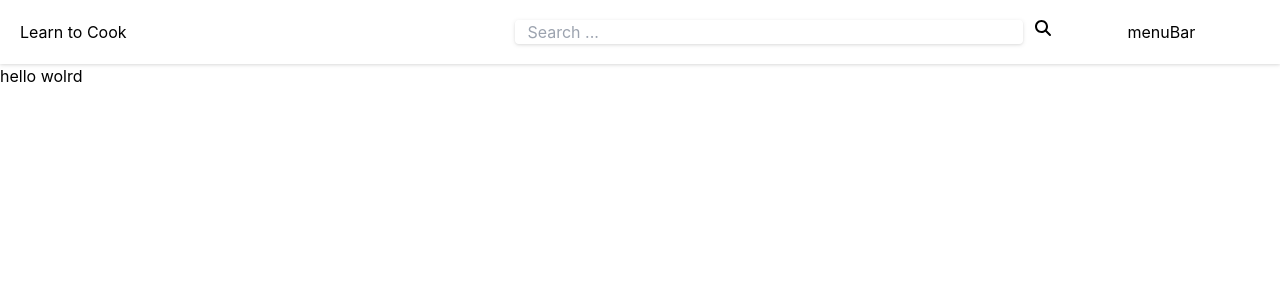
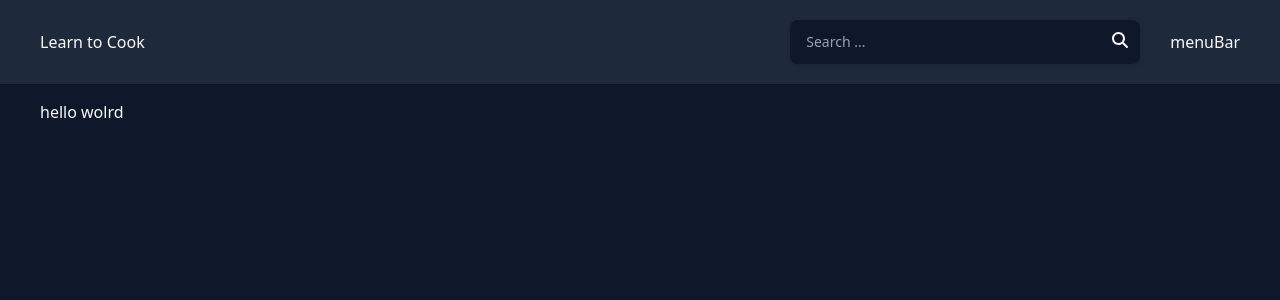
Before and after one commit to LebasoraJohnJefferson/cooking-recipe, a Next.js app: page / in a window 1280 px wide. Shown: the top 300 px of the page. Built offline with nearby package versions, Linux system fonts and the light colour scheme.

Commit message:
style: colors

```diff
--- /dev/null
+++ b/components/Header.jsx
@@ -0,0 +1,32 @@
+import { FontAwesomeIcon } from "@fortawesome/react-fontawesome";
+import { faMagnifyingGlass } from "@fortawesome/free-solid-svg-icons";
+
+const Header = () => {
+  return (
+    <header>
+      <div className="bg-slate-800 drop-shadow py-5 px-2">
+        <div className="flex justify-between items-center max-w-[1200px] mx-auto">
+          <h1>Learn to Cook</h1>
+
+          <div className="grid grid-cols-[1fr_30px] items-center">
+            <div className="relative w-fit">
+              <input
+                name="searchContent"
+                className="w-[350px] drop-shadow outline-0 py-3 px-4 text-sm rounded-lg bg-slate-900"
+                placeholder="Search ..."
+              />
+              <FontAwesomeIcon
+                icon={faMagnifyingGlass}
+                size="ms"
+                className="absolute top-3 right-3 text-slate-5500"
+              />
+            </div>
+            <div className="col-end-7 col-span-1">menuBar</div>
+          </div>
+        </div>
+      </div>
+    </header>
+  );
+};
+
+export default Header;
--- a/components/Layout.js
+++ b/components/Layout.js
@@ -1,27 +1,12 @@
-import { FontAwesomeIcon } from '@fortawesome/react-fontawesome'
-import { faMagnifyingGlass } from '@fortawesome/free-solid-svg-icons'
+import Header from "./Header";
 
-const Layout = ({children}) => {
+const Layout = ({ children }) => {
   return (
     <>
-      {/* navigation header */}
-      <header>
-        <div  className="bg-white drop-shadow h-max p-5 grid grid-row-1 grid-flow-col">
-          <h1>Learn to Cook</h1>
-          <div className="w-100 grid grid-row-1 grid-col-6 gap-3">
-            <input name="searchContent" className="col-start-1 col-span-4 drop-shadow rounded outline-0 indent-3" placeholder='Search ...'/>
-            <FontAwesomeIcon icon={faMagnifyingGlass} size="ms" className='col-start-5 col-span-1' />
-            <div className='col-end-7 col-span-1'>
-              menuBar
-            </div>
-          </div>
-        </div>
-      </header>
-      <main>
-          {children}
-      </main>
+      <Header />
+      <main class="max-w-[1200px] mx-auto py-4">{children}</main>
     </>
-  )
-}
+  );
+};
 
-export default Layout
+export default Layout;
--- a/styles/globals.css
+++ b/styles/globals.css
@@ -2,12 +2,12 @@
 @tailwind components;
 @tailwind utilities;
 
-html,
 body {
-  padding: 0;
-  margin: 0;
-  font-family: -apple-system, BlinkMacSystemFont, Segoe UI, Roboto, Oxygen,
-    Ubuntu, Cantarell, Fira Sans, Droid Sans, Helvetica Neue, sans-serif;
+  @apply bg-slate-900
+}
+
+* {
+  @apply text-slate-50;
 }
 
 a {
```
Also changed, not shown: 2 other files (tests, documents, lock files or other folders).
